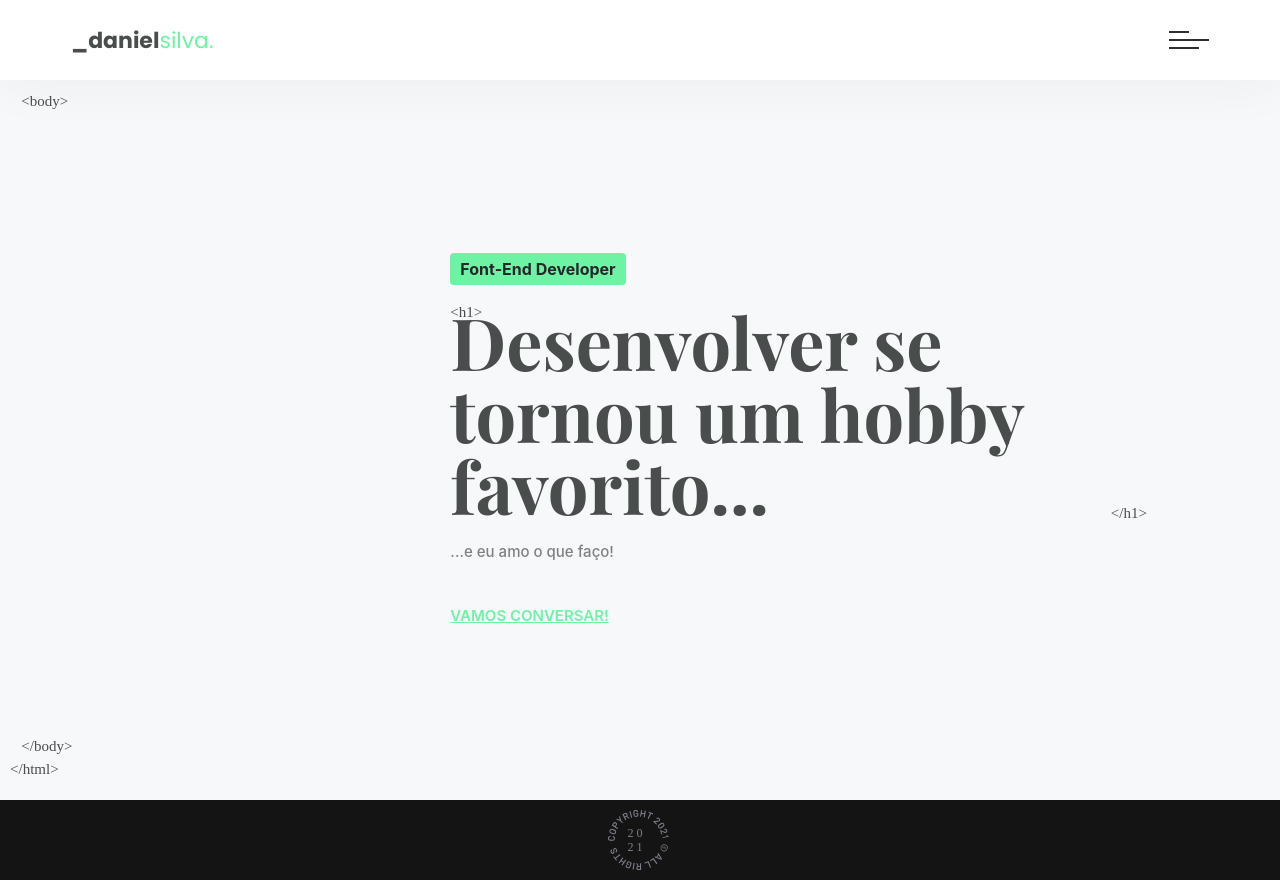
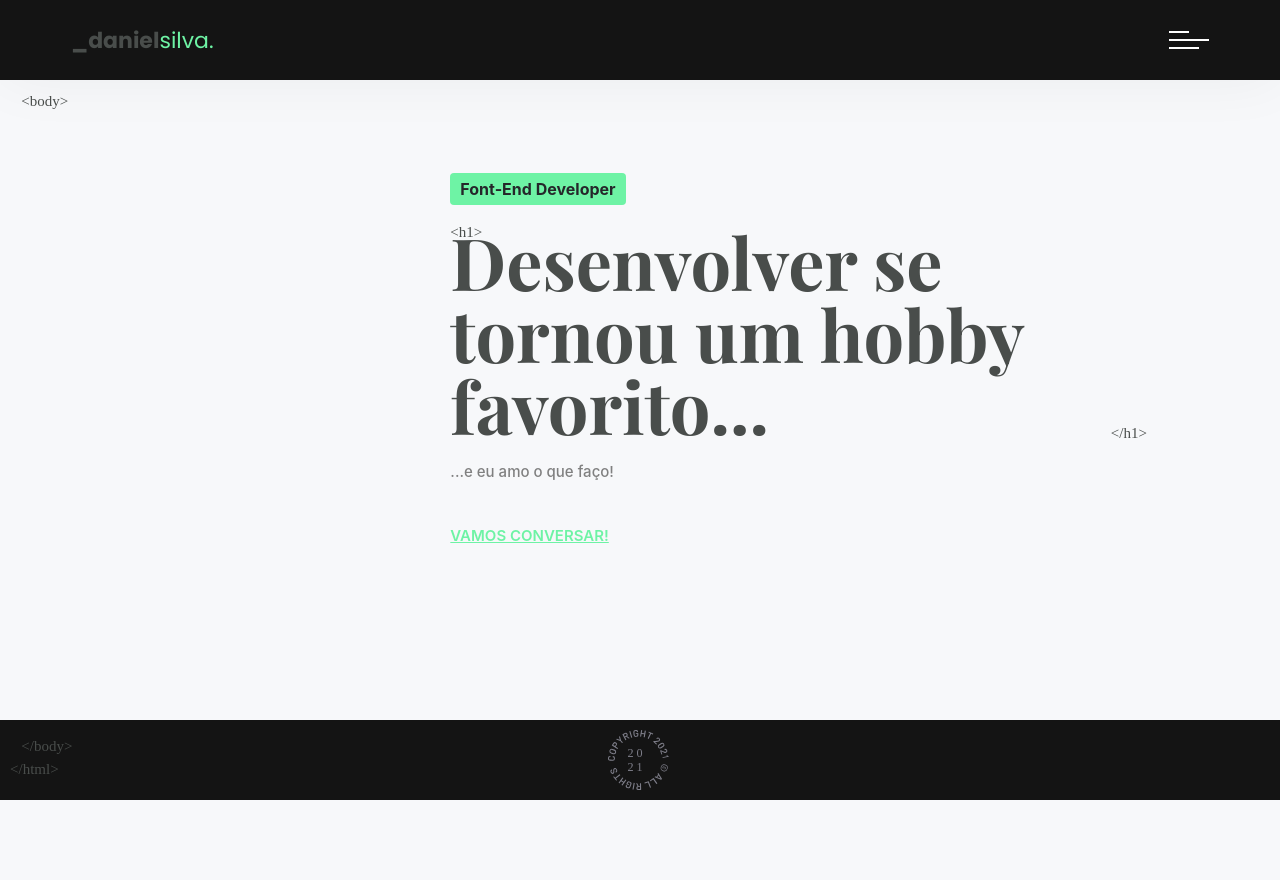
Before and after one commit to dfsilva-dxp/dfsilva-portfolio, a Next.js app: page / in a window 1280 px wide. After the commit the page ends 800 px from the top, so only its background shows below. Built offline with nearby package versions, Linux system fonts and the light colour scheme; a web font is replaced by a local one.

Commit message:
feat: setting the header to fixed

```diff
--- a/src/components/BurgerButton/styles.ts
+++ b/src/components/BurgerButton/styles.ts
@@ -15,12 +15,12 @@ export const BtnNavContainer = styled.button`
   border: none;
   outline: transparent;
   cursor: pointer;
-  z-index: 20;
+  z-index: 200;
 
   .btn-nav {
     width: 100%;
     height: 2px;
-    background: var(--gray-800);
+    background: var(--white);
     top: 0;
     transition: all ease 0.2s;
     position: relative;
@@ -30,7 +30,7 @@ export const BtnNavContainer = styled.button`
     content: "";
     position: absolute;
     left: 0;
-    background: var(--gray-800);
+    background: var(--white);
     height: 100%;
     transition: all ease 0.3s;
   }
@@ -48,7 +48,6 @@ export const BtnNavContainer = styled.button`
   }
   &.close-menu .btn-nav {
     transform: rotate(-45deg);
-    background: var(--white);
   }
   &.close-menu .btn-nav:after {
     opacity: 0;
@@ -59,6 +58,5 @@ export const BtnNavContainer = styled.button`
     transform: rotate(90deg);
     width: 100%;
     transition: all ease 0.2s;
-    background: var(--white);
   }
 `;
--- a/src/components/FullScreenMenu/styles.ts
+++ b/src/components/FullScreenMenu/styles.ts
@@ -1,7 +1,7 @@
 import styled from "styled-components";
 
 export const FullScreenNav = styled.div`
-  z-index: 10;
+  z-index: 5;
   position: fixed;
   top: 0;
   width: 0%;
@@ -23,7 +23,7 @@ export const FullScreenNav = styled.div`
     transition-delay: 0s;
   }
   .content {
-    z-index: 200;
+    z-index: 6;
     position: absolute;
     top: 0;
     left: 0;
--- a/src/components/Header/styles.ts
+++ b/src/components/Header/styles.ts
@@ -4,8 +4,9 @@ export const Header = styled.header`
   position: fixed;
   top: 0;
   width: 100%;
-  background: var(--white);
+  background: var(--gray-950);
   box-shadow: 0 0 60px rgba(0, 0, 0, 0.05);
+  z-index: 10;
 
   .container {
     display: flex;
--- a/src/components/Layout/styles.ts
+++ b/src/components/Layout/styles.ts
@@ -1,7 +1,6 @@
 import styled from "styled-components";
 
 export const Main = styled.main`
-  padding-top: var(--px-80);
   width: 100%;
   height: table;
   display: grid;
```
